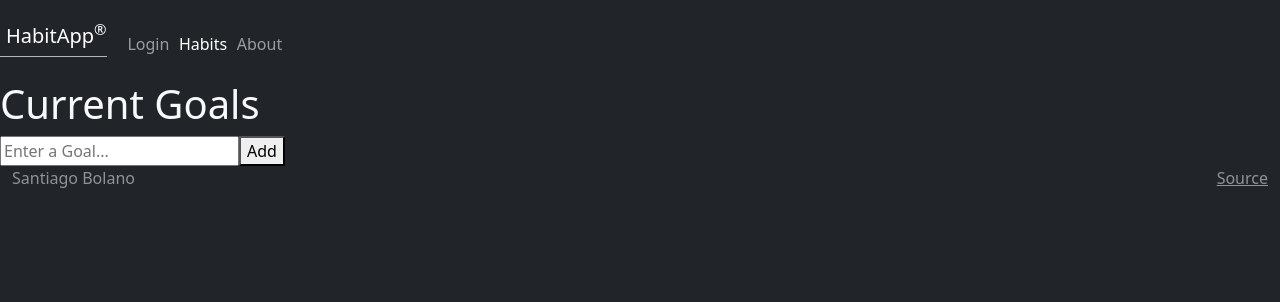
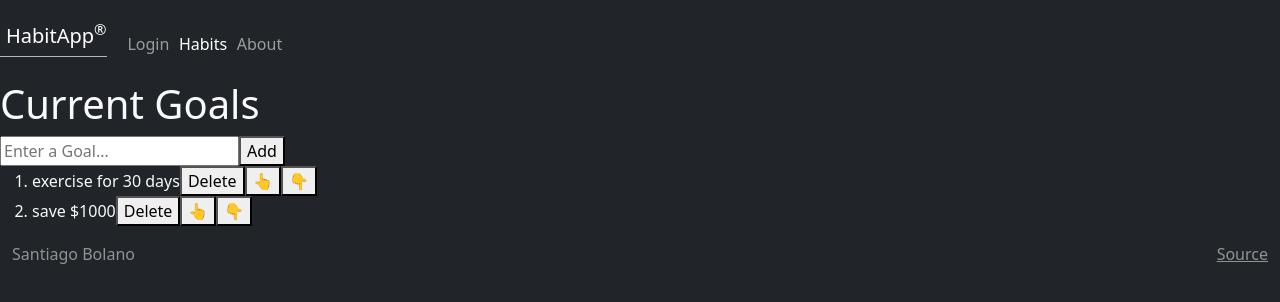
Before and after one commit to santiago28b/startup1, a React (Vite) app in the folder startup/: page /habits in a window 1280 px wide. Shown: the top 302 px of the page. Built offline with nearby package versions, Linux system fonts and the light colour scheme.

Commit message:
html completed for habits

```diff
--- a/startup/src/habits/habits.jsx
+++ b/startup/src/habits/habits.jsx
@@ -2,7 +2,7 @@ import React, { useState } from 'react';
 
 export function Habits() {
 
-    const [goals,setGoals] = useState([]);
+    const [goals,setGoals] = useState(["exercise for 30 days","save $1000"]);
     const[newGoal,setNewGoals] = useState("");
 
     function handleInputChange(event){
@@ -39,6 +39,26 @@ export function Habits() {
             Add
         </button>
     </div>
+    <ol>
+        {goals.map((goal,index)=>
+        <li key={index} >
+            <span className='text'>{goal}</span>
+            <button className='delete-button'
+            onClick={()=>deleteGoal(index)}>
+                Delete
+            </button>
+            <button className='move-button'
+            onClick={()=>moveUp(index)}>
+                👆
+            </button>
+            <button className='move-button'
+            onClick={()=>moveDown(index)}>
+                👇
+            </button>
+
+        </li>
+        )}
+    </ol>
   </div>
 
   );
```
